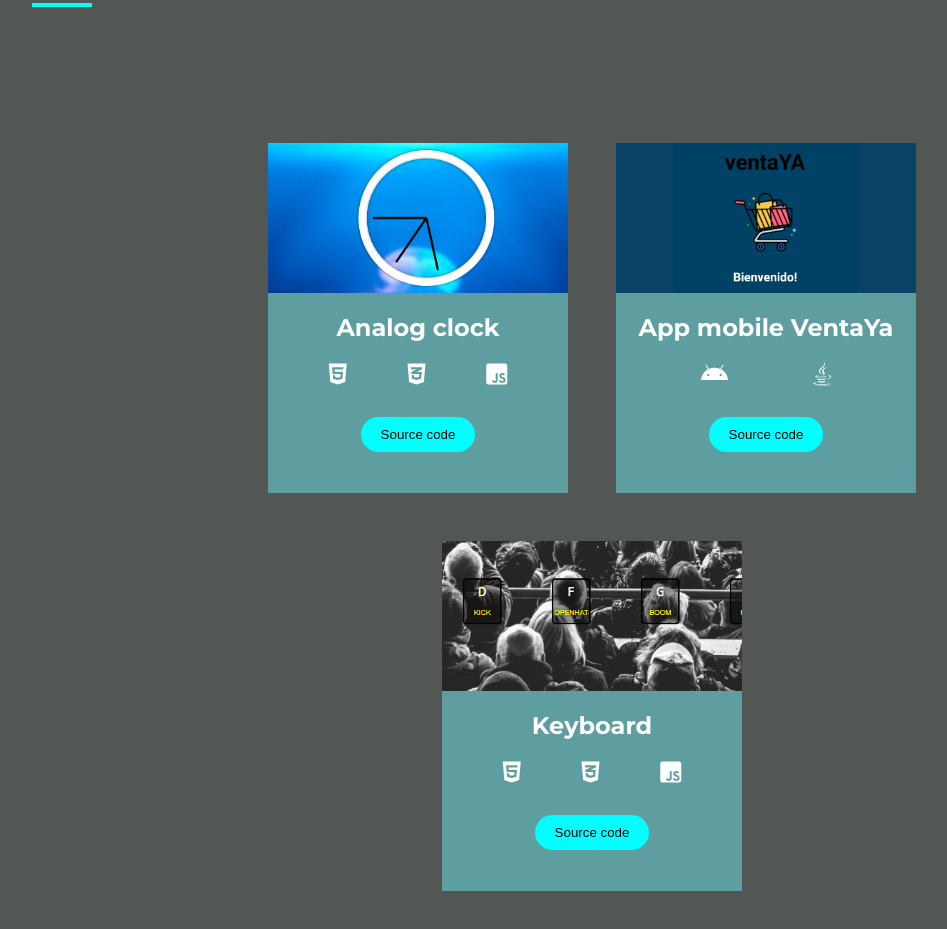
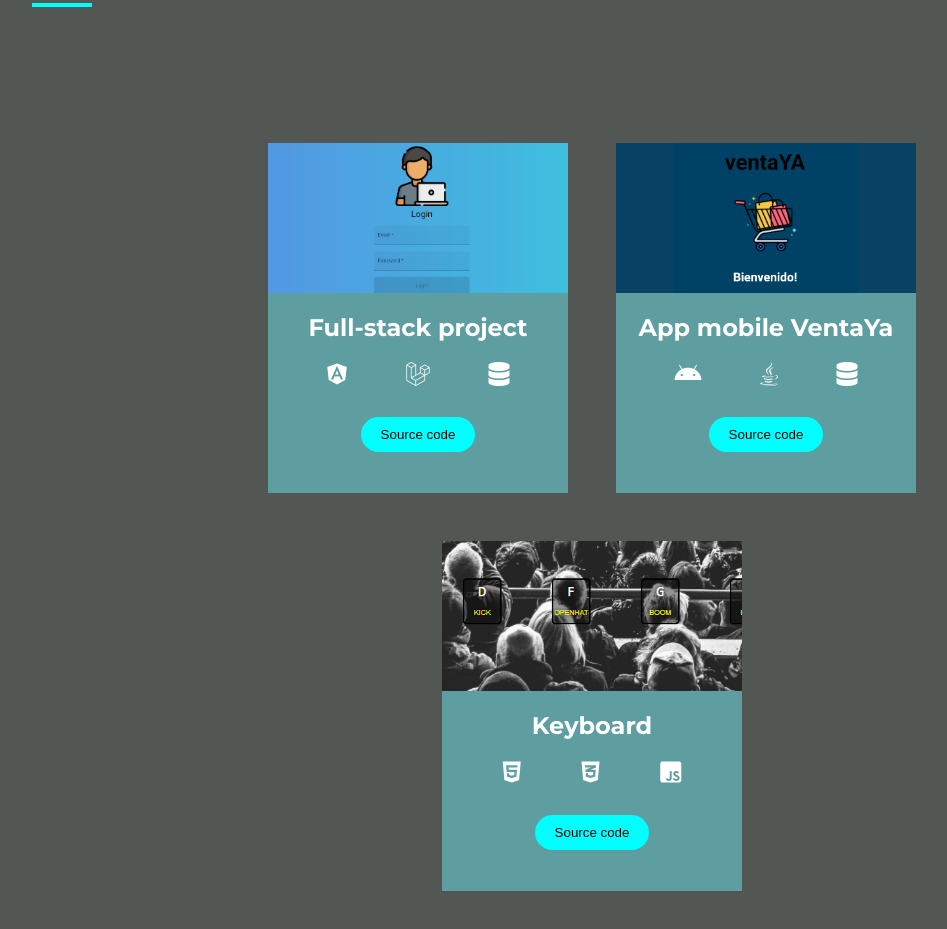
Before and after one commit to gastontab/mgtWeb, a plain HTML site: page index.html in a window 1280 px wide. Shown: the part 936-1865 px from the top of the page, without its empty margins (48-995 px from the left). Drawn offline with Linux system fonts and the light colour scheme.

Commit message:
nuevo proyecto agregado

```diff
--- a/index.html
+++ b/index.html
@@ -6,7 +6,8 @@
   <meta name="viewport" content="width=device-width, initial-scale=1.0">
   <title>Gaston Taborda</title>
   <link rel="stylesheet" href="style.css">
-  <link rel="stylesheet" href="https://use.fontawesome.com/releases/v5.15.3/css/all.css" integrity="sha384-SZXxX4whJ79/gErwcOYf+zWLeJdY/qpuqC4cAa9rOGUstPomtqpuNWT9wdPEn2fk" crossorigin="anonymous">
+  <link rel="stylesheet" href="https://use.fontawesome.com/releases/v5.15.3/css/all.css"
+  integrity="sha384-SZXxX4whJ79/gErwcOYf+zWLeJdY/qpuqC4cAa9rOGUstPomtqpuNWT9wdPEn2fk" crossorigin="anonymous">
 </head>
 <body>
     <div id="status"></div>
@@ -64,8 +65,11 @@
         <div class="about-info">
             <h2>About Me</h2>
             <div class="divider"></div>
-            <p>Lorem ipsum dolor sit amet, consectetur adipisicing elit. Accusantium, laudantium repudiandae. Voluptatem sed quia quasi placeat autem quidem repudiandae dolore laboriosam, illum minima assumenda molestiae, voluptate qui tempora soluta dicta.</p>
-            <p>Lorem ipsum, dolor sit amet consectetur adipisicing elit. Non, perferendis cum tenetur facilis laborum fuga saepe eos? Ullam, deserunt, numquam quis et nulla commodi magnam ab est debitis doloribus nesciunt.</p>
+            <p>Lorem ipsum dolor sit amet, consectetur adipisicing elit.
+                Accusantium, laudantium repudiandae. Voluptatem sed quia quasi placeat autem quidem repudiandae dolore laboriosam,
+                illum minima assumenda molestiae, voluptate qui tempora soluta dicta.</p>
+            <p>Lorem ipsum, dolor sit amet consectetur adipisicing elit. Non, perferendis cum tenetur facilis laborum fuga saepe eos?
+                Ullam, deserunt, numquam quis et nulla commodi magnam ab est debitis doloribus nesciunt.</p>
         </div>
     </div>-->
     <div class="portfolio" id="1">
@@ -77,15 +81,15 @@
             <div class="card">
                 <div class="card_img" id="card_img-1"></div>
                 <div class="card_title">
-                    <h2>Analog clock</h2>
+                    <h2>Full-stack project</h2>
                 </div>
                 <div class="card_projects-links">
-                    <i class="fab fa-html5"></i>
-                    <i class="fab fa-css3-alt"></i>
-                    <i class="fab fa-js-square"></i>
+                    <i class="fab fa-angular"></i>
+                    <i class="fab fa-laravel"></i>
+                    <i class="fas fa-database"></i>
                 </div>
                 <div class="project-details-content">
-                        <a href="https://github.com/gastontab/proyectos-JS/tree/master/relojJS" target="_BLANK">
+                        <a href="https://github.com/gastontab/proyecto-serfe" target="_BLANK">
                             <button class="project-details download-cv">Source code</button>
                         </a>
                 </div>
@@ -98,7 +102,7 @@
                 <div class="card_projects-links">
                     <i class="fab fa-android"></i>
                     <i class="fab fa-java"></i>
-                    <!--<i class="fab fa-js-square"></i>-->
+                    <i class="fas fa-database"></i>
                 </div>
                 <div class="project-details-content">
                     <a href="https://github.com/gastontab/ventaYA" target="_BLANK">
--- a/style.css
+++ b/style.css
@@ -217,7 +217,7 @@ h1{
 }
 
 #card_img-1{
-    background-image: url("reloj.png");
+    background-image: url("test-sf.png");
     background-position-x: center;
 }
 #card_img-2{
```
Also changed, not shown: test-sf.png (added).
